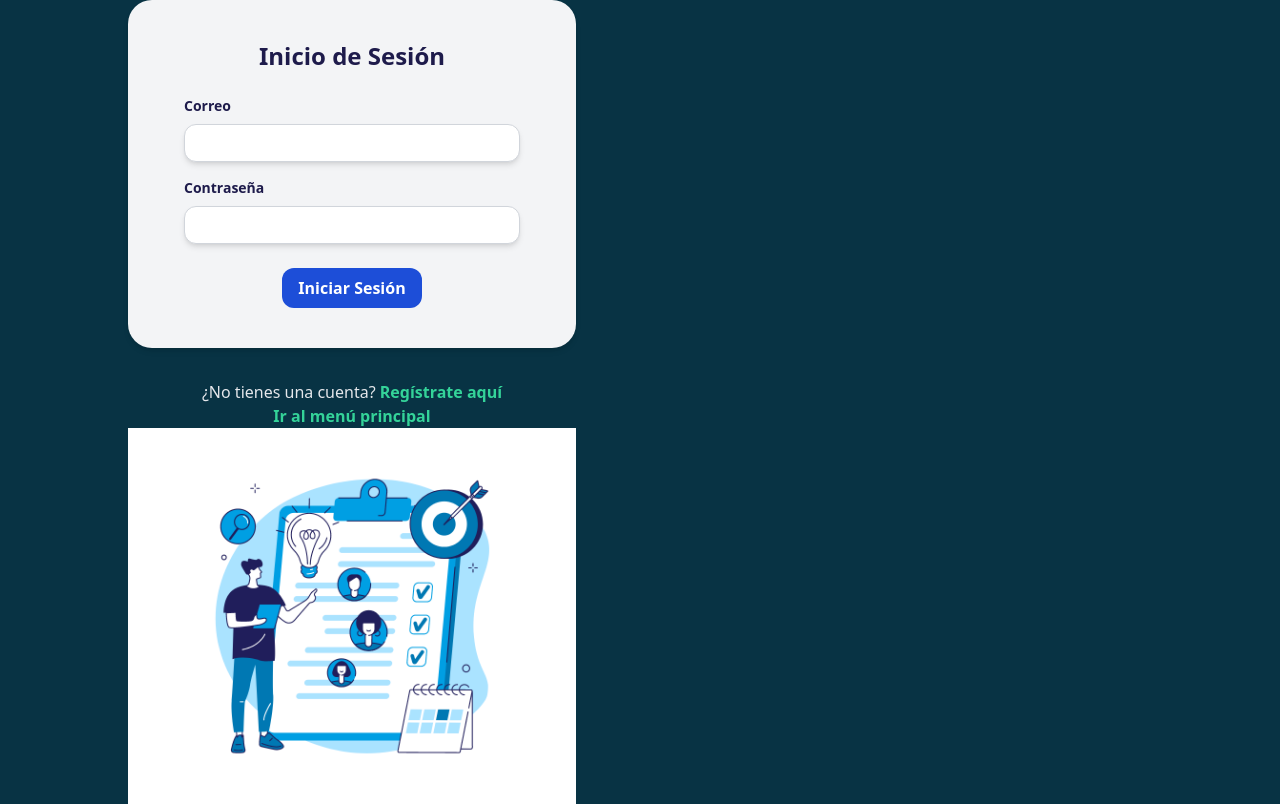
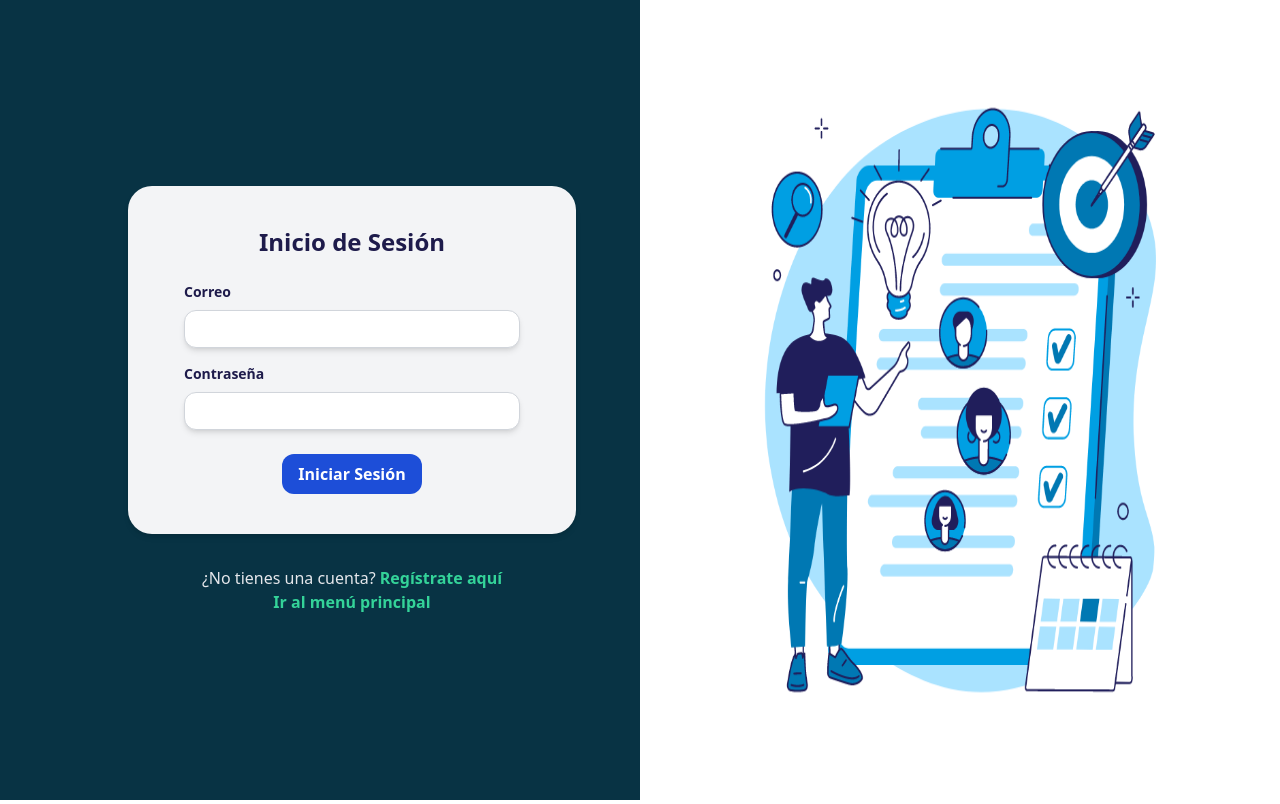
Before and after one commit to YercoAndres/GestionDeProyectosTareas, a React (Vite) app in the folder Frontend/gestion_proyectos_tareas/: page /login in a window 1280 px wide. Built offline with nearby package versions, Linux system fonts and the light colour scheme; no server answers.

Commit message:
update login

```diff
--- a/Frontend/gestion_proyectos_tareas/src/pages/Login.jsx
+++ b/Frontend/gestion_proyectos_tareas/src/pages/Login.jsx
@@ -97,10 +97,11 @@ function Login() {
               Ir al menú principal
             </Link>
           </div>
-          <div className="hidden lg:block w-full h-full ">
+
+        </div>
+        <div className="hidden lg:block w-full h-full ">
             <img src="../assets/fondo.png" alt="Login" loading="Lazy" className="w-full h-full" />
           </div>
-        </div>
       </div>
     </>
   );
```
